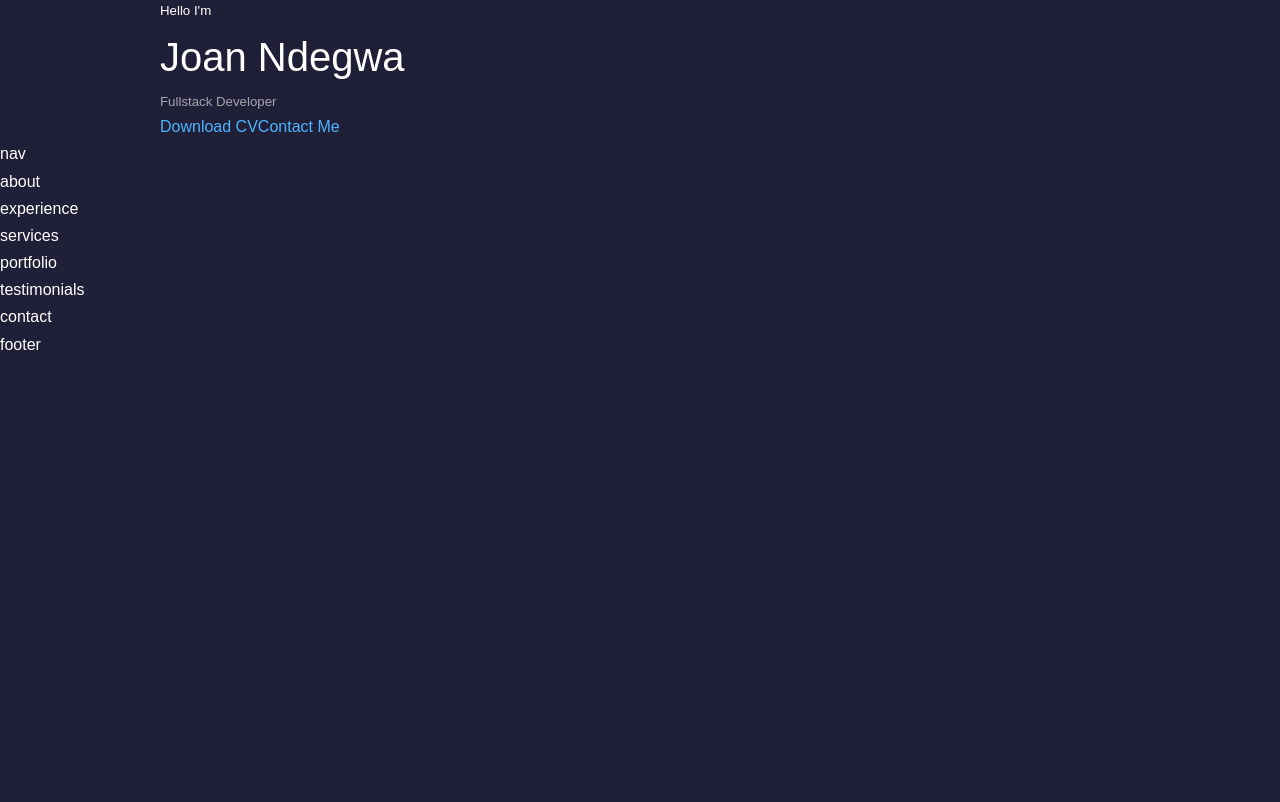
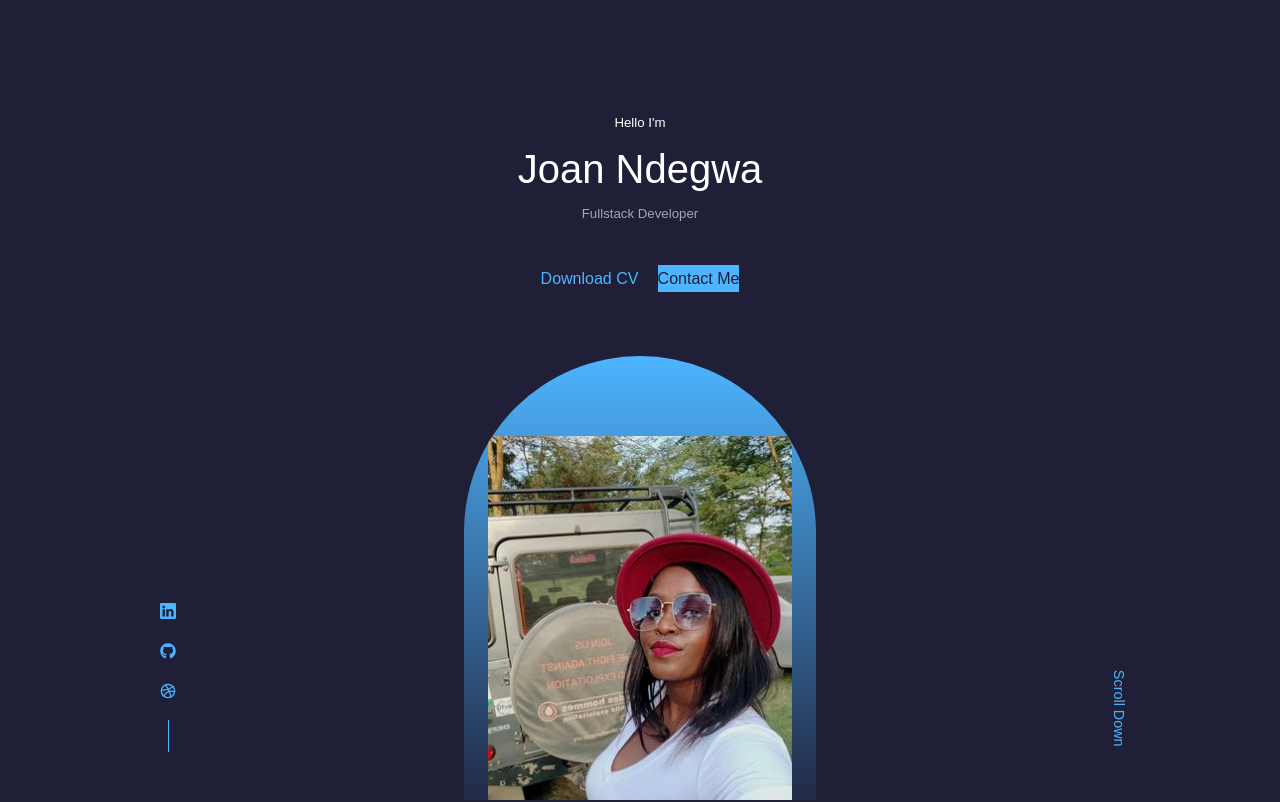
Before and after one commit to jnjerin/portfolio-site, a React (Create React App) app in the folder react-portfolio-website/: page / in a window 1280 px wide. Shown: the top 802 px of the page. Built offline with nearby package versions, Linux system fonts and the light colour scheme.

Commit message:
styled header components

```diff
--- a/react-portfolio-website/package.json
+++ b/react-portfolio-website/package.json
@@ -8,6 +8,7 @@
     "@testing-library/user-event": "^13.5.0",
     "react": "^18.2.0",
     "react-dom": "^18.2.0",
+    "react-icons": "^4.7.1",
     "react-scripts": "5.0.1",
     "web-vitals": "^2.1.4"
   },
--- a/react-portfolio-website/src/components/header/CTA.jsx
+++ b/react-portfolio-website/src/components/header/CTA.jsx
@@ -4,8 +4,8 @@
 const CTA = () => {
   return (
     <div className='cta'>
-        <a href="{CV} download">Download CV</a>
-        <a href="#contact">Contact Me</a>
+        <a href={CV} download className='btn'>Download CV</a>
+        <a href="#contact" className='btn btn-primary'>Contact Me</a>
     </div>
   )
 }
--- a/react-portfolio-website/src/components/header/Header.jsx
+++ b/react-portfolio-website/src/components/header/Header.jsx
@@ -1,6 +1,8 @@
 import React from 'react'
 import './header.css'
 import CTA from './CTA'
+import ME from '../../assets/me.jpg'
+import HeaderSocial from './HeaderSocials'
 
 const Header = () => {
   return (
@@ -10,6 +12,13 @@
         <h1>Joan Ndegwa</h1>
         <h5 className="text-light">Fullstack Developer</h5>
         <CTA />
+        <HeaderSocial />
+
+        <div className="me">
+          <img src={ME} alt="Joan" />
+        </div>
+
+         <a href='#contact' className='scroll__down'>Scroll Down</a>
       </div>
     </header>
   )
--- /dev/null
+++ b/react-portfolio-website/src/components/header/HeaderSocials.jsx
@@ -0,0 +1,17 @@
+import React from 'react'
+import {BsLinkedin} from 'react-icons/bs'
+import {FaGithub} from 'react-icons/fa'
+import {FiDribbble} from 'react-icons/fi'
+
+
+const HeaderSocials = () => {
+  return (
+    <div className='header__socials'>
+        <a href='https://linkedin.com' target='_blank'><BsLinkedin/></a>
+        <a href='https://github.com' target='_blank'><FaGithub/></a>
+        <a href='https://dribbble .com' target='_blank'><FiDribbble/></a>
+    </div>
+  )
+}
+
+export default HeaderSocials
--- a/react-portfolio-website/src/components/header/header.css
+++ b/react-portfolio-website/src/components/header/header.css
@@ -0,0 +1,60 @@
+header {
+    height: 100vh;
+    padding-top: 7rem;
+    overflow: hidden;
+}
+
+.header__container {
+    text-align: center;
+    height: 100%;
+    position: relative;
+}
+
+/* =============== CTA =================== */
+.cta {
+    margin-top: 2.5rem;
+    display: flex;
+    gap: 1.2rem;
+    justify-content: center;
+}
+
+/* =============== HEADER SOCIALS =================== */
+.header__socials {
+    display: flex;
+    flex-direction: column;
+    align-items: center;
+    gap: 0.8rem;
+    position: absolute;
+    left: 0;
+    bottom: 3rem;
+}
+
+.header__socials::after {
+    content: '';
+    width: 1px;
+    height: 2rem;
+    background: var(--color-primary);
+}
+
+/* =============== ME  =================== */
+.me {
+    background: linear-gradient(var(--color-primary), transparent);
+    width: 22rem;
+    height: 30rem;
+    position: absolute;
+    left: calc(50% - 11rem);
+    margin-top: 4rem;
+    border-radius: 12rem 12rem 0 0;
+    overflow: hidden;
+    padding: 5rem 1.5rem 1.5rem 1.5rem;
+}
+
+/* =============== SCROLL DOWN  =================== */
+.scroll__down {
+    position: absolute;
+    right: -2.3rem;
+    bottom: 5rem;
+    transform: rotate(90deg);
+    font-weight: 300;
+    font-size: 0.9rem;
+}
--- a/react-portfolio-website/src/index.css
+++ b/react-portfolio-website/src/index.css
@@ -81,6 +81,10 @@
     transition: var(--transition);
 }
 
+a:hover [
+    color: var(--color-white);
+]
+
 .btn {
     width: max-content;
     display: inline-block;
```
Also changed, not shown: react-portfolio-website/src/assets/me.jpg (renamed from react-portfolio-website/src/assets/joan-pic1.jpg), 1 other file (tests, documents, lock files or other folders).
